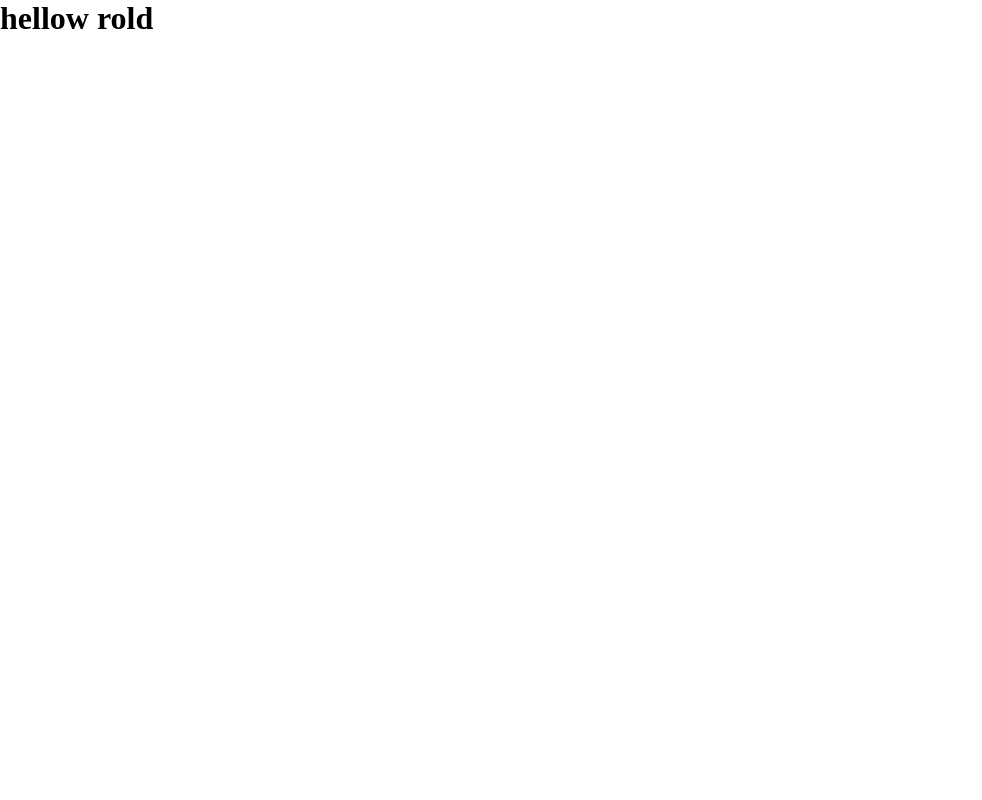
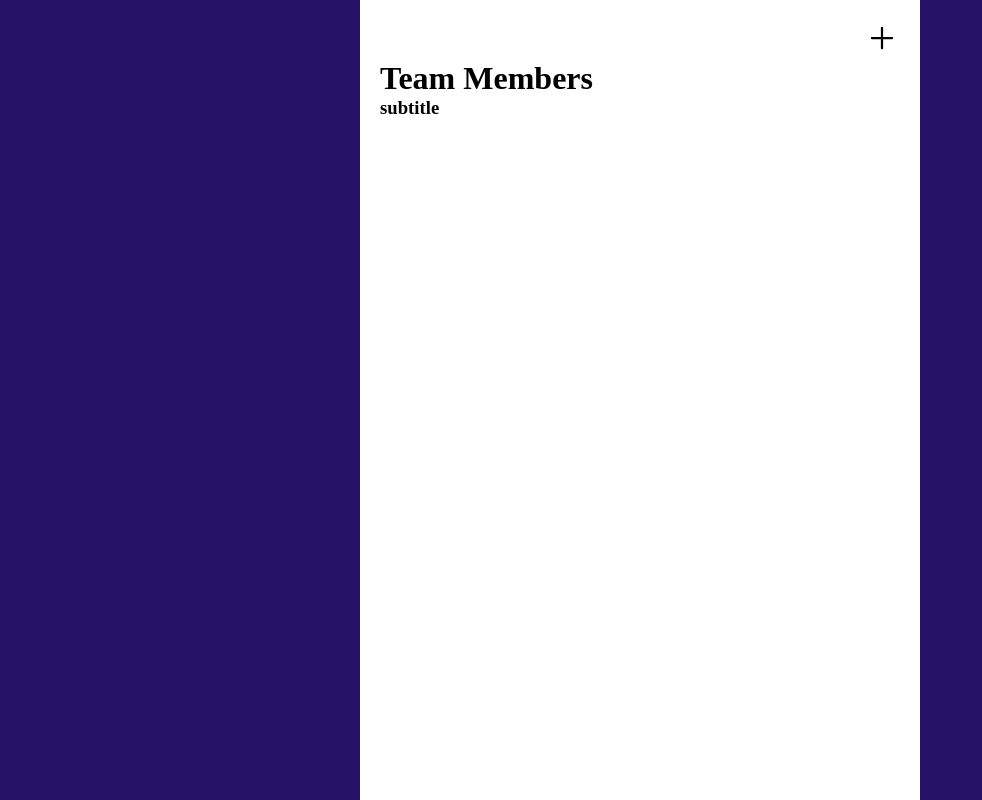
Before and after one commit to tirlochanarora16/seekout, a React (Create React App) app: page / in a window 1280 px wide. Shown: the whole page, without its empty margins (0-982 px from the left). Built offline with nearby package versions, Linux system fonts and the light colour scheme.

Commit message:
configured wrapper

```diff
--- a/package.json
+++ b/package.json
@@ -13,6 +13,7 @@
     "@types/react-dom": "^18.0.0",
     "react": "^18.2.0",
     "react-dom": "^18.2.0",
+    "react-icons": "^5.0.1",
     "react-redux": "^9.1.0",
     "react-scripts": "5.0.1",
     "typescript": "^4.4.2",
--- a/src/App.tsx
+++ b/src/App.tsx
@@ -1,5 +1,15 @@
+import { useAppSelector } from "./app/hooks";
+import BoxHeader from "./components/BoxHeader";
+import Wrapper from "./components/Wrapper";
+
 function App() {
-  return <h1>hellow rold</h1>;
+  const { currentScreen } = useAppSelector((state) => state.member);
+
+  return (
+    <Wrapper wrapperAction="add" wrapperActionHandler={() => {}}>
+      <BoxHeader title="Team Members" subtitle="subtitle" />
+    </Wrapper>
+  );
 }
 
 export default App;
--- /dev/null
+++ b/src/components/BoxHeader/index.tsx
@@ -0,0 +1,17 @@
+import styles from "./styles.module.css";
+
+interface IProps {
+  title: string;
+  subtitle: string;
+}
+
+const BoxHeader: React.FC<IProps> = ({ title, subtitle }) => {
+  return (
+    <div className={styles.box}>
+      <h1>{title}</h1>
+      <h3>{subtitle}</h3>
+    </div>
+  );
+};
+
+export default BoxHeader;
--- /dev/null
+++ b/src/components/Wrapper/index.tsx
@@ -0,0 +1,37 @@
+import styles from "./styles.module.css";
+import { IoAdd } from "react-icons/io5";
+import { RxCross2 } from "react-icons/rx";
+
+interface IProps {
+  children: React.ReactNode;
+  wrapperAction: "add" | "close";
+  wrapperActionHandler: () => void;
+}
+
+const Wrapper: React.FC<IProps> = ({
+  children,
+  wrapperAction,
+  wrapperActionHandler,
+}) => {
+  const wrapperIcon =
+    wrapperAction === "add" ? (
+      <IoAdd fontSize={36} />
+    ) : (
+      <RxCross2 fontSize={36} />
+    );
+
+  return (
+    <div className={styles.wrapper}>
+      <div
+        className={styles.wrapperIcon}
+        onClick={wrapperActionHandler}
+        title={wrapperAction}
+      >
+        {wrapperIcon}
+      </div>
+      {children}
+    </div>
+  );
+};
+
+export default Wrapper;
--- /dev/null
+++ b/src/components/Wrapper/styles.module.css
@@ -0,0 +1,13 @@
+.wrapper {
+  background-color: #fff;
+  height: 100vh;
+  max-width: 56rem;
+  margin: auto;
+  padding: 2rem;
+}
+
+.wrapperIcon {
+  width: fit-content;
+  margin-left: auto;
+  cursor: pointer;
+}
--- a/src/index.css
+++ b/src/index.css
@@ -10,4 +10,5 @@ html {
 
 body {
   font-size: 1.6rem;
+  background-color: #261367;
 }
```
Also changed, not shown: src/components/BoxHeader/styles.module.css (added), 1 other file (tests, documents, lock files or other folders).
